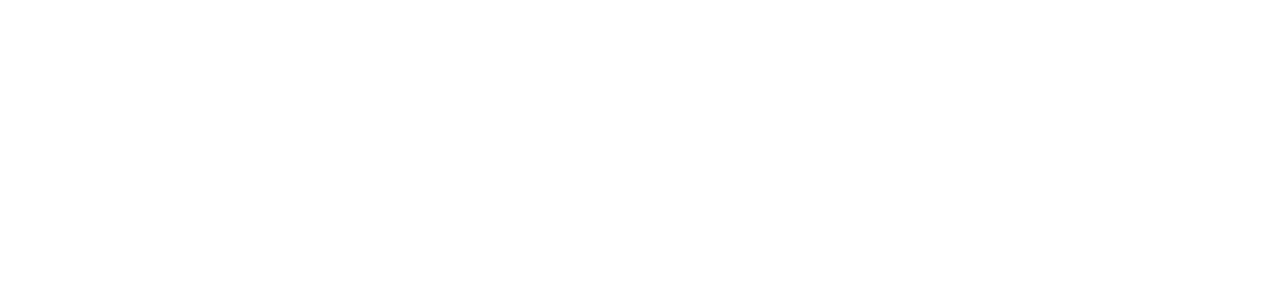
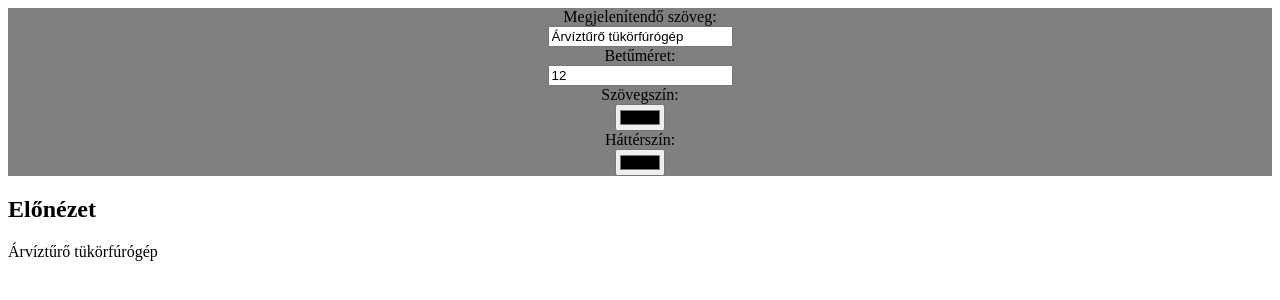
Before and after one commit to TotpalIstvan/TotpalIstvan_UI_Designer, a plain HTML site: page index.html in a window 1280 px wide. Drawn offline with Linux system fonts and the light colour scheme.

Commit message:
kinezet elkezdve

```diff
--- a/index.html
+++ b/index.html
@@ -1,16 +1,36 @@
 <!DOCTYPE html>
-<html>
+<html lang="hu">
 <head>
     <meta charset='utf-8'>
     <meta http-equiv='X-UA-Compatible' content='IE=edge'>
-    <title>
-    UI Designer
-    </title>
+    <title>UI Designer</title>
     <meta name='viewport' content='width=device-width, initial-scale=1'>
     <link rel='stylesheet' type='text/css' media='screen' href='main.css'>
     <script src='main.js'></script>
 </head>
 <body>
+    <form class="valaszt">
+        <div>
+            <label>Megjelenítendő  szöveg:</label><br>
+            <input type="text" value="Árvíztűrő tükörfúrógép">
+        </div>
+        <div>
+            <label>Betűméret:</label><br>
+            <input type="number" value="12">
+        </div>
+        <div>
+            <label>Szövegszín:</label><br>
+            <input type="color" value="">
+        </div>
+        <div>
+            <label>Háttérszín:</label><br>
+            <input type="color" value="">
+        </div>
+    </form>
 
+    <form id="elonezet">
+        <h2>Előnézet</h2>
+        <label id="kimeneti">Árvíztűrő tükörfúrógép</label>
+    </form>
 </body>
 </html>
--- a/main.css
+++ b/main.css
@@ -0,0 +1,4 @@
+.valaszt {
+    text-align: center;
+    background-color: gray;
+}
```
